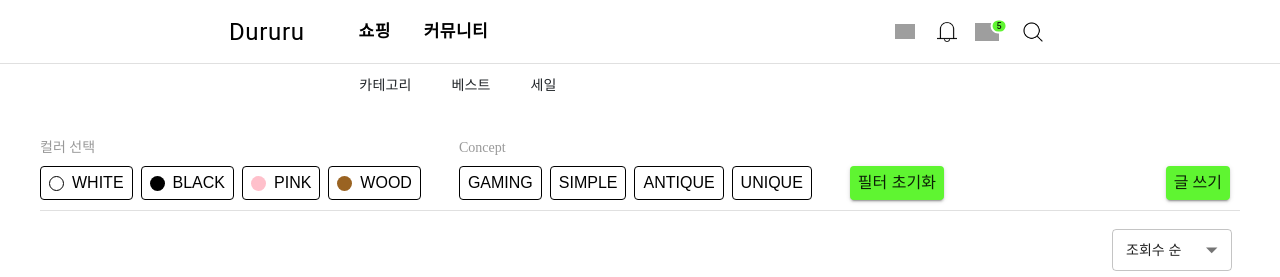
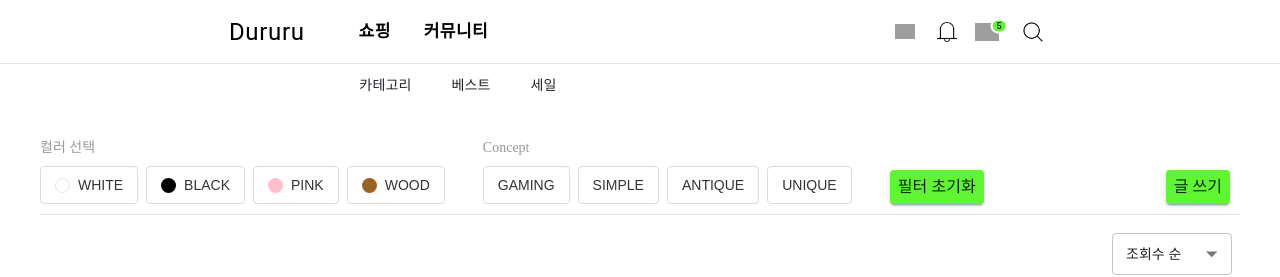
Before and after one commit to ZayaDB/ezkorea, a React (Create React App) app: page /community in a window 1280 px wide. Shown: the top 277 px of the page. Built offline with nearby package versions, Linux system fonts and the light colour scheme; grey boxes are pictures that could not be loaded; a web font is replaced by a local one; what javascript-time-ago would draw is missing.

Commit message:
style/btn

```diff
--- a/src/components/community/main/ColorFilter.tsx
+++ b/src/components/community/main/ColorFilter.tsx
@@ -23,22 +23,29 @@ const ColorFilter: React.FC<ColorFilterProps> = ({
       {colors.map((color, index) => (
         <Button
           key={index}
-          variant={colorIndexes.includes(color) ? 'contained' : 'outlined'}
+          // variant={colorIndexes.includes(color) ? 'contained' : 'outlined'}
           onClick={() => colorButtonClick(color)}
+          disableRipple
           sx={{
-            p: 1,
+            padding: '10px 14px',
             m: 0,
+            fontSize: '14px',
             lineHeight: '16px',
             ...(!colorIndexes.includes(color) && {
               // 아웃라인 버튼일 경우
-              border: '1px solid #000', // 아웃라인 버튼의 테두리 스타일을 지정합니다
-              color: '#000', // 아웃라인 버튼의 폰트 색상을 지정합니다
+              border: '1px solid rgb(218, 221, 224)', // 아웃라인 버튼의 테두리 스타일을 지정합니다
+              color: '#2F3438', // 아웃라인 버튼의 폰트 색상을 지정합니다
               '&:hover': {
-                color: '#5FF531', // 컨테인드 버튼의 폰트 색상을 호버시 변경합니다
+                color: '#000000', // 컨테인드 버튼의 폰트 색상을 호버시 변경합니다
+                border: '1px solid #7f7f7f',
+                backgroundColor: 'transparent',
               },
+              '&:active': {
+                color: '#000000',
+              }
             }),
             ...(colorIndexes.includes(color) && {
-              border: '1px solid transparent',
+              border: '1px solid #5FF531',
             }),
           }}
         >
@@ -55,8 +62,9 @@ export default ColorFilter;
 const ColorCircle = styled(Box)<{ color: string }>(({ color }) => ({
   width: 15,
   height: 15,
+  color: '#000000',
   borderRadius: '50%',
-  border: color === 'white' ? '1px solid black' : 'none',
+  border: color === 'white' ? '1px solid #E5E5E5' : 'none',
   backgroundColor: color === 'wood' ? '#9A6322' : color,
   marginRight: '8px',
 }));
--- a/src/components/community/main/StyleFilter.tsx
+++ b/src/components/community/main/StyleFilter.tsx
@@ -21,18 +21,24 @@ const StyleFilter: React.FC<StyleFilterProps> = ({
       {styleVariants.map((style, index) => (
         <Button
           key={index}
-          variant={styleIndexes.includes(style) ? 'contained' : 'outlined'}
+          // variant={styleIndexes.includes(style) ? 'contained' : 'outlined'}
           onClick={() => styleButtonClick(style)}
+          disableRipple
           sx={{
-            p: 1,
+            padding: '10px 14px',
             m: 0,
+            fontSize: '14px',
             lineHeight: '16px',
+            // background: styleIndexes.includes(style) ? 'white' : 'outlined',
             ...(!styleIndexes.includes(style) && {
               // 아웃라인 버튼일 경우
-              border: '1px solid #000', // 아웃라인 버튼의 테두리 스타일을 지정합니다
-              color: '#000', // 아웃라인 버튼의 폰트 색상을 지정합니다
+              border: '1px solid rgb(218, 221, 224)', // 아웃라인 버튼의 테두리 스타일을 지정합니다
+
+              color: '#2F3438', // 아웃라인 버튼의 폰트 색상을 지정합니다
               '&:hover': {
-                color: '#5FF531', // 컨테인드 버튼의 폰트 색상을 호버시 변경합니다
+                color: '#000000', // 컨테인드 버튼의 폰트 색상을 호버시 변경합니다
+                border: '1px solid #7f7f7f',
+                backgroundColor: 'transparent',
               },
             }),
             ...(styleIndexes.includes(style) && {
--- a/src/pages/Login.tsx
+++ b/src/pages/Login.tsx
@@ -91,10 +91,10 @@ const StyledButton2 = styled(Button)(() => ({
   },
 }));
 
-const User = {
-  email: 'dururu@gmail.com',
-  pw: 'dururu123!',
-};
+// const User = {
+//   email: 'dururu@gmail.com',
+//   pw: 'dururu123!',
+// };
 
 export default function SignIn() {
   const [open, setOpen] = useState(false);
```
